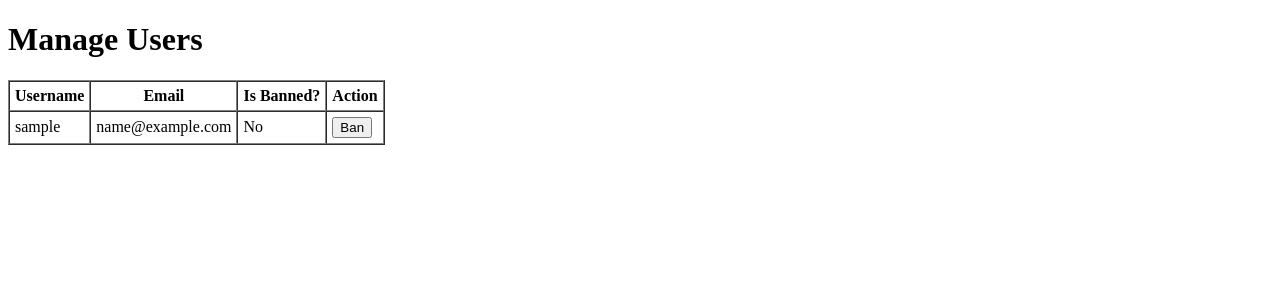
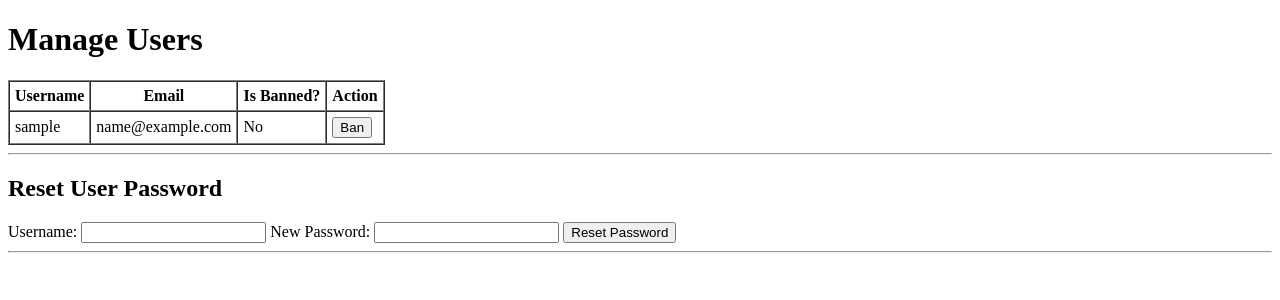
Before and after one commit to Joea32/Targeted_watch_app, a Flask app: template templates/admin_users.html in a window 1280 px wide. Shown: the top 300 px of the page. Run offline with Flask 3, Linux system fonts and the light colour scheme; the template is opened without the code that fills it: values that come from a table or form of the project are taken from there, others are empty; the visitor is signed in with stand-in values (Sample User, id 1); parts of the project's set-up code (start-up, migrations or seed data) failed here and were passed over.

Commit message:
Update admin_users.html

```diff
--- a/templates/admin_users.html
+++ b/templates/admin_users.html
@@ -37,6 +37,21 @@
   </tbody>
 </table>
 
+<hr>
+
+<h2>Reset User Password</h2>
+<form method="POST" action="{{ url_for('reset_password') }}">
+  <label>Username:
+    <input type="text" name="username" required>
+  </label>
+  <label>New Password:
+    <input type="password" name="new_password" required>
+  </label>
+  <button type="submit">Reset Password</button>
+</form>
+
+<hr>
+
 {% with messages = get_flashed_messages(with_categories=true) %}
   {% if messages %}
     <ul>
```
